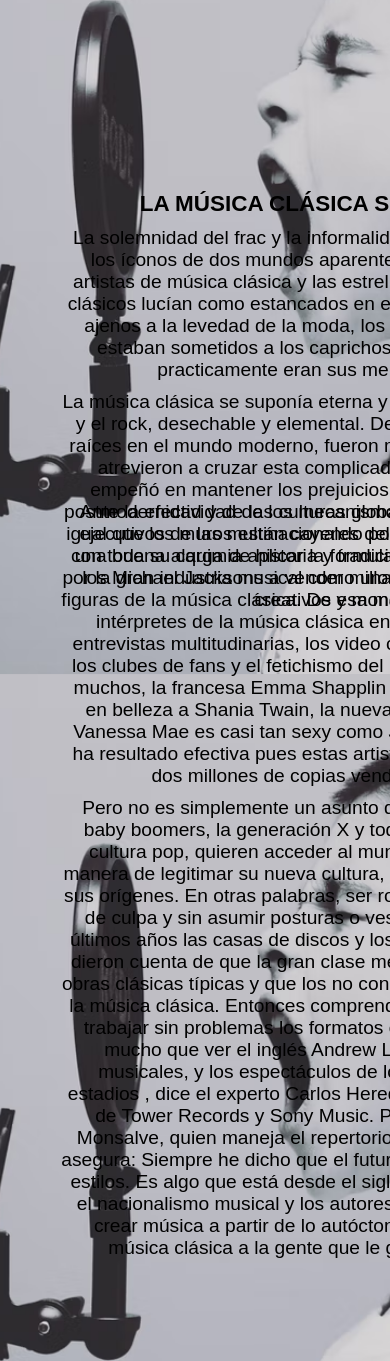
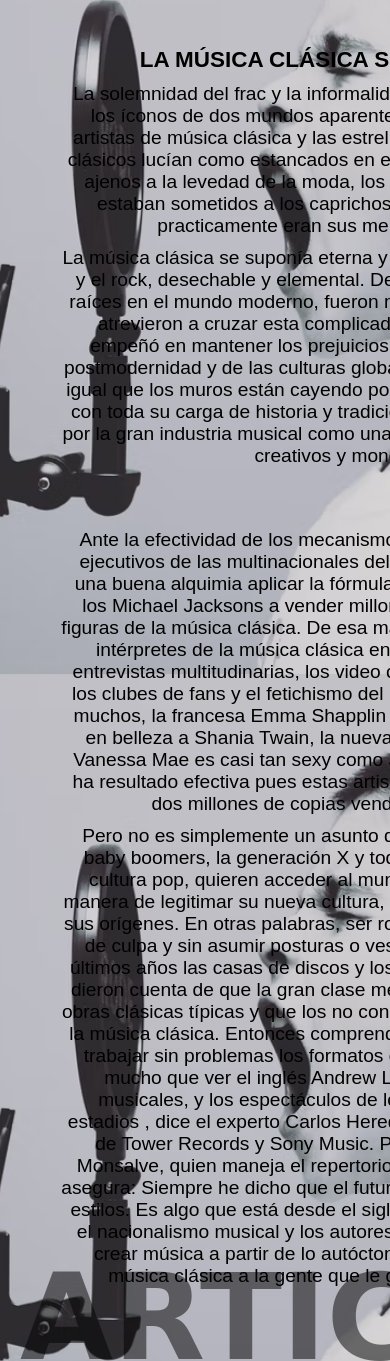
Before and after one commit to Agu1laredu/AcademiaGarrison, a website: page ArticulosHome/Articulodos.html in a window 390 px wide. Shown: the part 170-1531 px from the top of the page. Drawn offline with Linux system fonts and the light colour scheme; a web font is replaced by a local one.

Commit message:
Finalizando Proyecto-Full Responsiuve

```diff
--- a/scss/_articulos.scss
+++ b/scss/_articulos.scss
@@ -7,3 +7,9 @@
   margin-bottom: -20%;
 
 }
+
+@media (max-width: 800px) {
+  #rock {
+      margin-top: 10%;
+  }
+}
--- a/scss/index.scss
+++ b/scss/index.scss
@@ -9,3 +9,4 @@
 @import "_eventos";
 @import "_cursos";
 @import "_contacto";
+@import "_articulos";
```
Also changed, not shown: scss/index.css, 1 other file.
